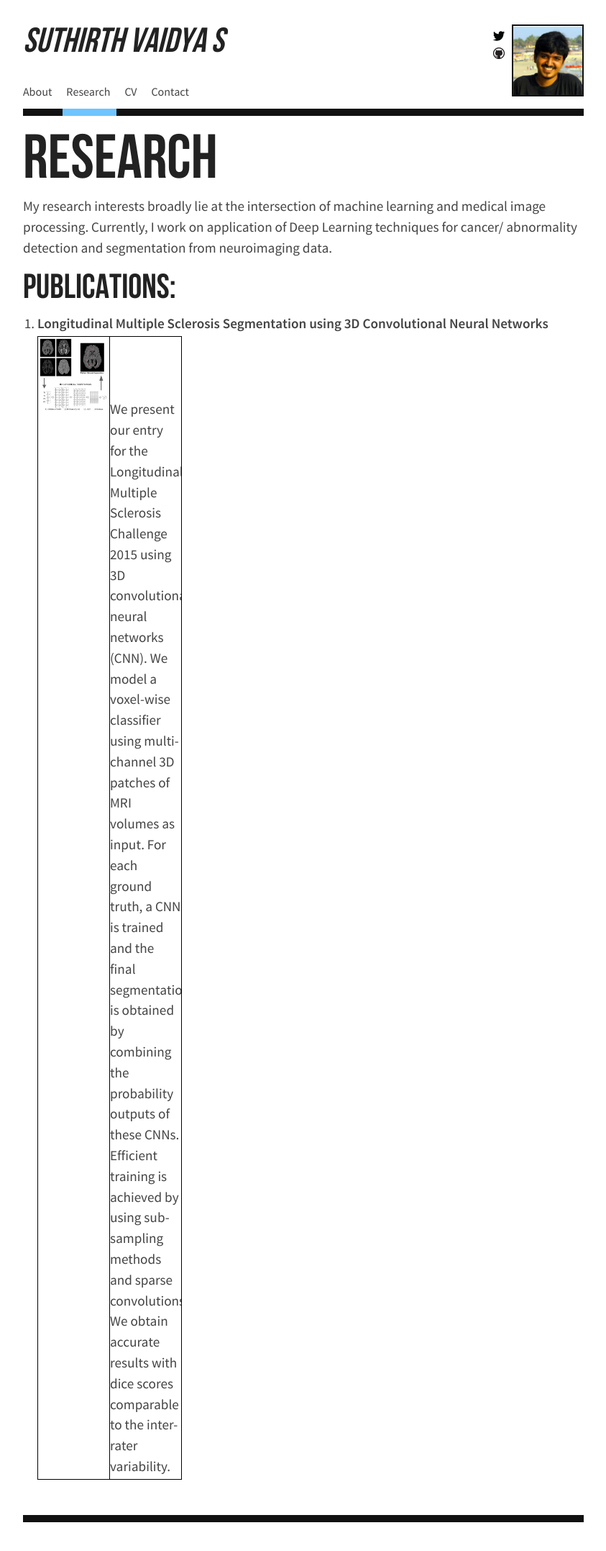
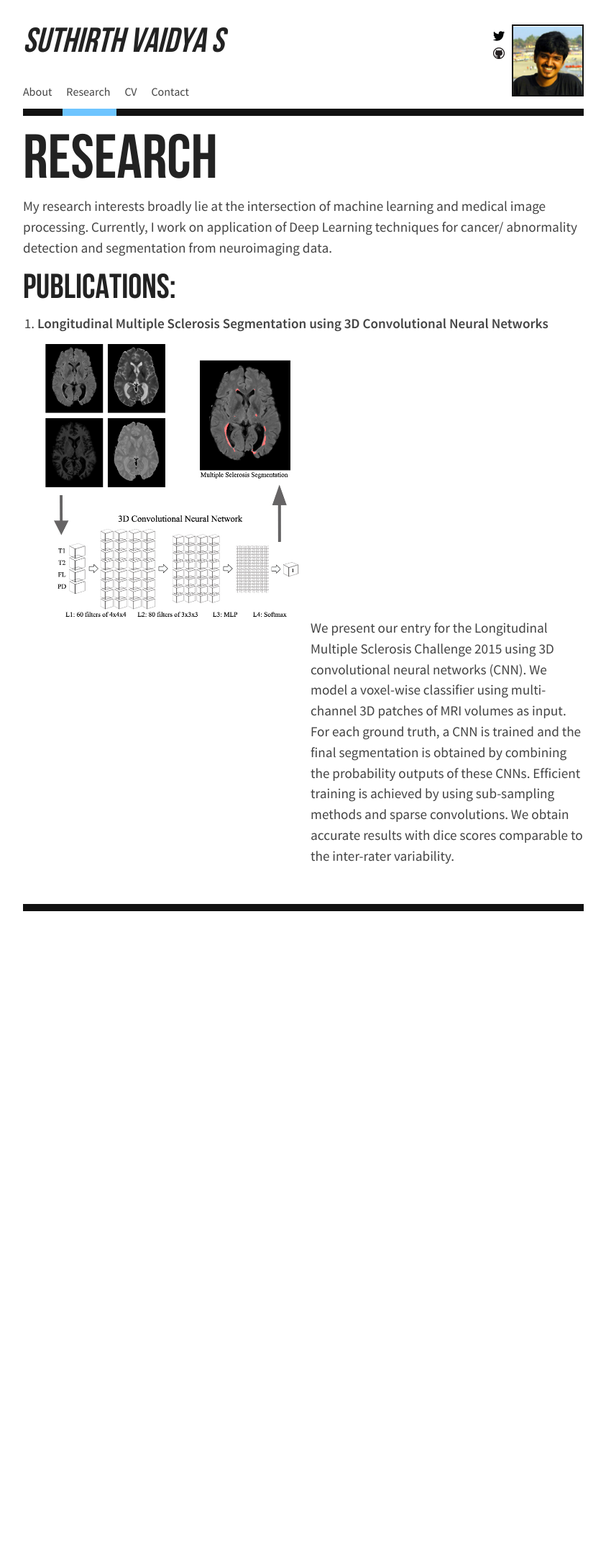
Before and after one commit to suthirth/suthirth.github.io, a Jekyll site: the page built from research/index.html, in a window 1280 px wide. Shown: the whole page at 72% size, without its empty margins (218-1061 px from the left). Built offline with Jekyll 4.4.1, drawn with Linux system fonts in a browser that asks for light colours; after the commit the page ends 1306 px from its top, so only the background shows below that.

Commit message:
Update mobile.css

```diff
--- a/css/mobile.css
+++ b/css/mobile.css
@@ -276,13 +276,13 @@ pre {
   color: #6ec5ff; }
 
 table{
-    border: 1px solid black;
+    border: 0;
     table-layout: fixed;
-    width: 200px;
+    width: 760px;
 }
 
 th, td {
-    border: 1px solid black;
+    border: 0;
     overflow: hidden;
-    width: 100px;
+    width: 380px;
 }
```
